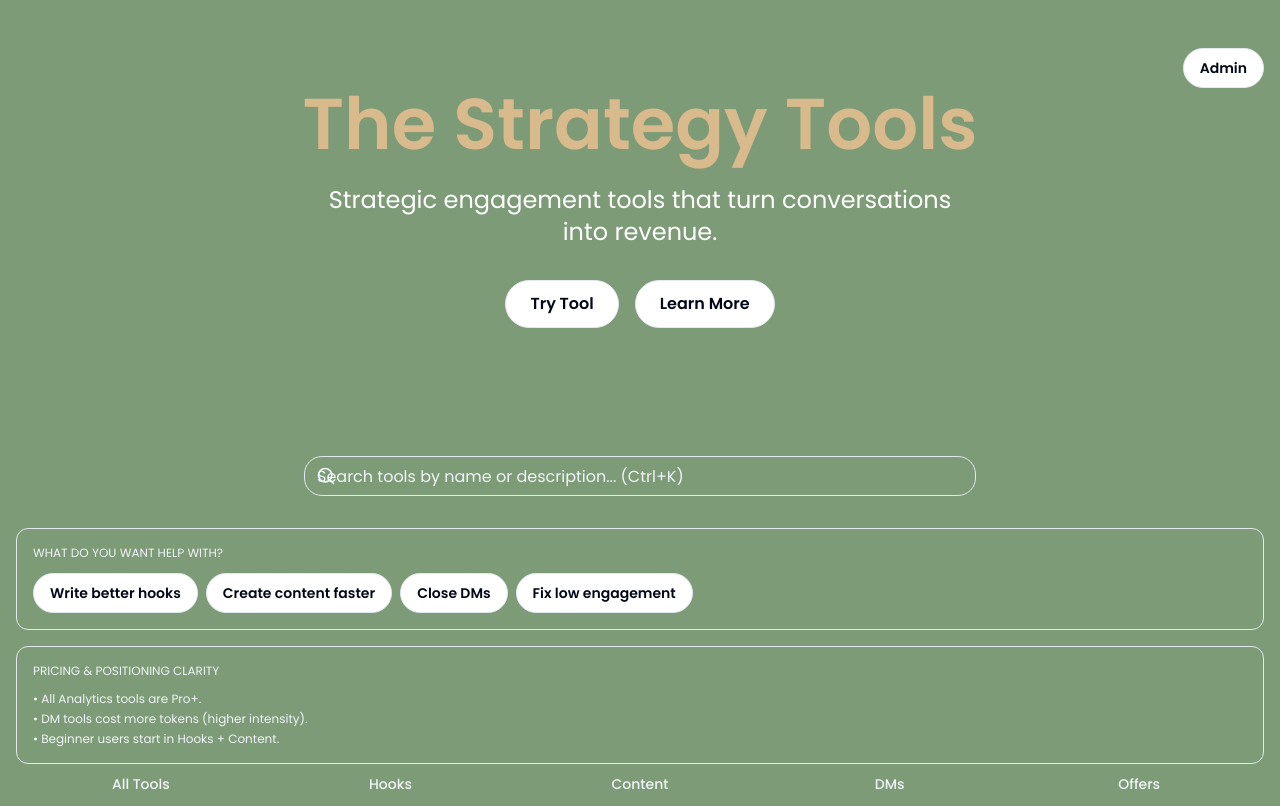
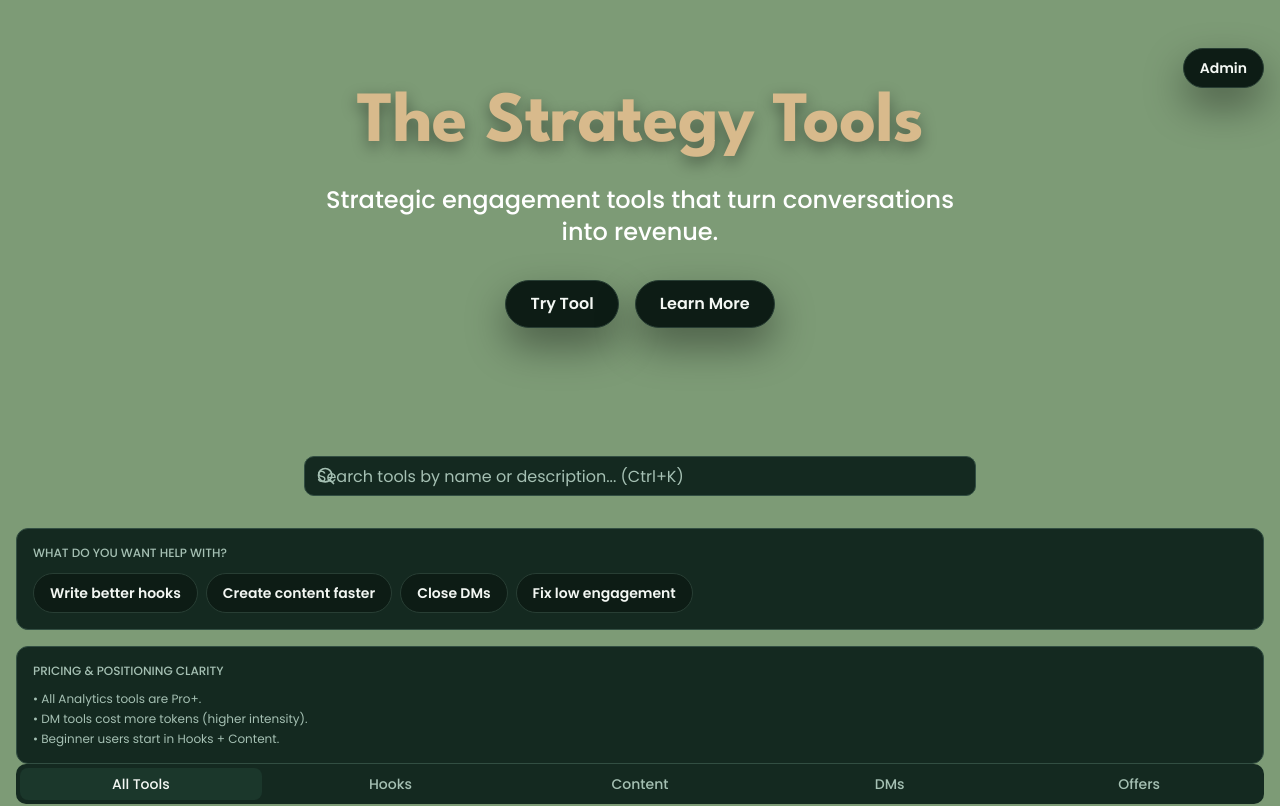
Before and after one commit to gmajors1326/strategies-tool-funnel, a Next.js app: page / in a window 1280 px wide. Shown: the top 806 px of the page. Built offline with nearby package versions, Linux system fonts and the light colour scheme.

Commit message:
Restore cactus theme and fix tool runner import. Gate admin layout with redirect and add not-authorized. Add requireAdmin shim.

```diff
--- a/app/admin/layout.tsx
+++ b/app/admin/layout.tsx
@@ -1,8 +1,20 @@
 import type { ReactNode } from 'react'
+import { redirect } from 'next/navigation'
 import { AdminShell } from '@/components/app/AdminShell'
+import { requireAdmin } from '@/src/lib/auth/requireAdmin'
 
 export const dynamic = 'force-dynamic'
 
-export default function AdminLayout({ children }: { children: ReactNode }) {
+export default async function AdminLayout({ children }: { children: ReactNode }) {
+  try {
+    await requireAdmin()
+  } catch (e: any) {
+    // If they're not allowed, don't crash the app — bounce them cleanly.
+    if (e?.status === 403 || String(e?.message || '').toLowerCase().includes('forbidden')) {
+      redirect('/admin/not-authorized')
+    }
+    throw e
+  }
+
   return <AdminShell>{children}</AdminShell>
 }
--- /dev/null
+++ b/app/admin/not-authorized/page.tsx
@@ -0,0 +1,12 @@
+export const dynamic = 'force-dynamic'
+
+export default function NotAuthorizedPage() {
+  return (
+    <div className="mx-auto max-w-xl p-6">
+      <h1 className="text-2xl font-semibold">Not authorized</h1>
+      <p className="mt-3 text-sm opacity-80">
+        You don’t have access to the admin area.
+      </p>
+    </div>
+  )
+}
--- a/app/app/tools/[toolId]/page.tsx
+++ b/app/app/tools/[toolId]/page.tsx
@@ -1,7 +1,7 @@
 import { notFound } from 'next/navigation'
 import { getToolMeta } from '@/src/lib/tools/registry'
 import { getToolBySlug } from '@/src/lib/tools/getToolBySlug'
-import ToolRunner from '@/src/components/tools/ToolRunner'
+import { ToolRunner } from '@/src/components/tools/ToolRunner'
 
 export const dynamic = 'force-dynamic'
 
--- a/app/globals.css
+++ b/app/globals.css
@@ -4,73 +4,73 @@
 
 @layer base {
   :root {
-    --brand-1: 0 84% 55%;
-    --brand-2: 0 84% 45%;
-    --brand-3: 0 84% 35%;
+    /* Semantic surface tokens */
+    --bg: 154 35% 8%;
+    --surface-1: 154 35% 8%;
+    --surface-2: 154 35% 12%;
+    --surface-3: 154 35% 16%;
 
-    --background: 0 0% 100%;
-    --foreground: 222.2 84% 4.9%;
+    /* Text tokens */
+    --text: 120 20% 96%;
+    --muted: 150 18% 70%;
+    --muted-2: 150 18% 60%;
 
-    --card: 0 0% 100%;
-    --card-foreground: 222.2 84% 4.9%;
+    /* Border and input */
+    --border: 154 22% 25%;
+    --input: 154 22% 20%;
 
-    --popover: 0 0% 100%;
-    --popover-foreground: 222.2 84% 4.9%;
+    /* Primary (red/cactus) */
+    --primary: 151 45% 45%;
+    --primary-foreground: 154 35% 8%;
 
-    --primary: var(--brand-1);
-    --primary-foreground: 0 0% 100%;
+    /* Ring/focus */
+    --ring: 151 45% 45%;
 
-    --secondary: 210 40% 96.1%;
-    --secondary-foreground: 222.2 47.4% 11.2%;
-
-    --muted: 210 40% 96.1%;
-    --muted-foreground: 215.4 16.3% 46.9%;
-
-    --accent: 210 40% 96.1%;
-    --accent-foreground: 222.2 47.4% 11.2%;
-
-    --destructive: 0 84.2% 60.2%;
-    --destructive-foreground: 0 0% 98%;
-
-    --border: 214.3 31.8% 91.4%;
-    --input: 214.3 31.8% 91.4%;
-    --ring: var(--brand-1);
-
-    --radius: 1.25rem;
+    /* Legacy shadcn compatibility */
+    --background: var(--bg);
+    --foreground: var(--text);
+    --card: var(--surface-2);
+    --card-foreground: var(--text);
+    --popover: var(--surface-2);
+    --popover-foreground: var(--text);
+    --secondary: 154 22% 18%;
+    --secondary-foreground: var(--text);
+    --muted-foreground: var(--muted);
+    --accent: 154 22% 20%;
+    --accent-foreground: var(--text);
+    --destructive: 4 72% 55%;
+    --destructive-foreground: 0 0% 100%;
+    --radius: 0.75rem;
   }
 
   .dark {
-    --brand-1: 0 84% 55%;
-    --brand-2: 0 84% 45%;
-    --brand-3: 0 84% 35%;
+    --bg: 154 35% 8%;
+    --surface-1: 154 35% 8%;
+    --surface-2: 154 35% 12%;
+    --surface-3: 154 35% 16%;
+    --text: 120 20% 96%;
+    --muted: 150 18% 70%;
+    --muted-2: 150 18% 60%;
+    --border: 154 22% 25%;
+    --input: 154 22% 20%;
+    --primary: 151 45% 45%;
+    --primary-foreground: 154 35% 8%;
+    --ring: 151 45% 45%;
 
-    --background: 222.2 84% 4.9%;
-    --foreground: 210 40% 98%;
-
-    --card: 222.2 84% 4.9%;
-    --card-foreground: 210 40% 98%;
-
-    --popover: 222.2 84% 4.9%;
-    --popover-foreground: 210 40% 98%;
-
-    --primary: var(--brand-1);
-    --primary-foreground: 0 0% 100%;
-
-    --secondary: 217.2 32.6% 17.5%;
-    --secondary-foreground: 210 40% 98%;
-
-    --muted: 217.2 32.6% 17.5%;
-    --muted-foreground: 215 20.2% 65.1%;
-
-    --accent: 217.2 32.6% 17.5%;
-    --accent-foreground: 210 40% 98%;
-
-    --destructive: 0 62.8% 30.6%;
-    --destructive-foreground: 210 40% 98%;
-
-    --border: 217.2 32.6% 17.5%;
-    --input: 217.2 32.6% 17.5%;
-    --ring: var(--brand-1);
+    /* Legacy compatibility */
+    --background: var(--bg);
+    --foreground: var(--text);
+    --card: var(--surface-2);
+    --card-foreground: var(--text);
+    --popover: var(--surface-2);
+    --popover-foreground: var(--text);
+    --secondary: 154 22% 18%;
+    --secondary-foreground: var(--text);
+    --muted-foreground: var(--muted);
+    --accent: 154 22% 20%;
+    --accent-foreground: var(--text);
+    --destructive: 4 72% 55%;
+    --destructive-foreground: 0 0% 100%;
   }
 }
 
@@ -79,6 +79,111 @@
     @apply border-border;
   }
   body {
-    @apply bg-background text-foreground;
+    @apply bg-[hsl(var(--bg))] text-[hsl(var(--text))];
+    font-feature-settings: "rlig" 1, "calt" 1;
+  }
+
+  h1,
+  h2 {
+    font-family: var(--font-heading), "Times New Roman", Times, serif;
+    color: hsl(var(--text));
+    letter-spacing: -0.01em;
+  }
+
+  h3,
+  h4 {
+    font-family: var(--font-heading), "Times New Roman", Times, serif;
+    color: hsl(var(--text));
+    letter-spacing: -0.01em;
+  }
+
+  p {
+    color: hsl(var(--text));
+    font-weight: 500;
   }
 }
+
+@layer utilities {
+  .bg-hero-cactus {
+    background:
+      linear-gradient(135deg, #1F7A54 0%, #1A6B4A 45%, #155C41 100%);
+  }
+
+  .bg-cactus-glow {
+    background:
+      radial-gradient(600px circle at 20% 10%, rgba(76, 156, 113, 0.35) 0%, transparent 60%),
+      radial-gradient(700px circle at 80% 20%, rgba(148, 189, 158, 0.3) 0%, transparent 60%);
+  }
+
+  .bg-cactus-primary {
+    background-color: hsl(var(--primary));
+  }
+
+  .shadow-ink-40 {
+    box-shadow: 0 18px 40px rgba(0, 0, 0, 0.4);
+  }
+
+  .text-shadow-ink-40 {
+    text-shadow: 0 6px 16px rgba(0, 0, 0, 0.4);
+  }
+}
+
+/* Print styles */
+@media print {
+  .no-print {
+    display: none !important;
+  }
+
+  body {
+    background: white !important;
+    color: black !important;
+  }
+
+  .bg-\[#7d9b76\] {
+    background: white !important;
+  }
+
+  .text-\[#d8ba8c\] {
+    color: black !important;
+  }
+
+  .text-white {
+    color: black !important;
+  }
+
+  .border {
+    border-color: #ccc !important;
+  }
+
+  .shadow-ink-40,
+  .text-shadow-ink-40 {
+    box-shadow: none !important;
+    text-shadow: none !important;
+  }
+
+  /* Ensure results are visible */
+  .space-y-3,
+  .space-y-4 {
+    page-break-inside: avoid;
+  }
+
+  .print-cards .print-cards-grid {
+    display: grid !important;
+    grid-template-columns: repeat(2, minmax(0, 1fr));
+    gap: 12px;
+  }
+
+  .print-cards .print-card {
+    border: 1px solid #ccc !important;
+    border-radius: 10px;
+    padding: 12px;
+    page-break-inside: avoid;
+    break-inside: avoid;
+  }
+
+  .print-cards .print-card .border,
+  .print-cards .print-card .shadow-ink-40 {
+    border-color: #ccc !important;
+    box-shadow: none !important;
+  }
+}
--- /dev/null
+++ b/src/lib/requireAdmin.ts
@@ -0,0 +1,2 @@
+export { requireAdmin } from '@/src/lib/auth/requireAdmin'
+export type { AdminUser } from '@/src/lib/auth/requireAdmin'
```
